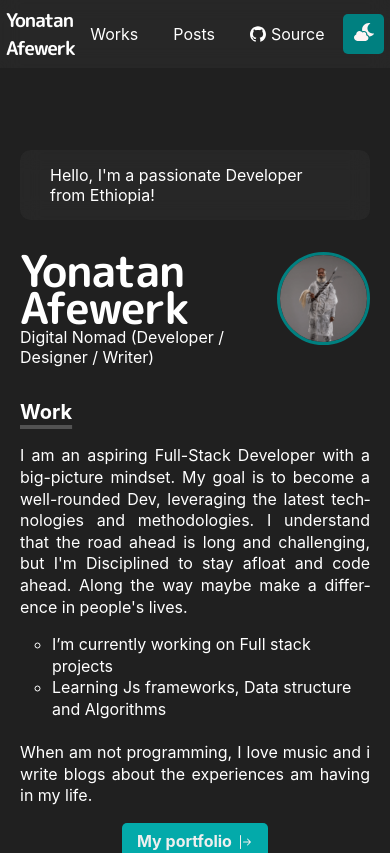
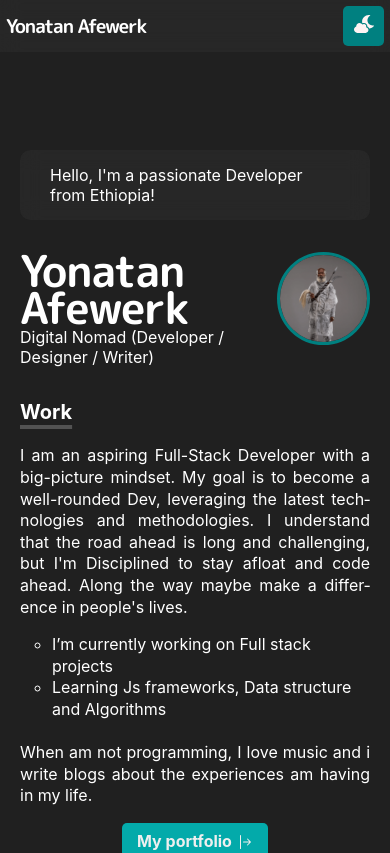
Before and after one commit to Yehonatal/portfolio_v2, a React (Vite) app: page / in a window 390 px wide. Shown: the top 853 px of the page. Built offline with nearby package versions, Linux system fonts and the light colour scheme.

Commit message:
hide nav on mobile

```diff
--- a/src/component/Header.tsx
+++ b/src/component/Header.tsx
@@ -11,7 +11,7 @@ function Header() {
                         <h3>Yonatan Afewerk</h3>
                     </a>
                 </div>
-                <nav>
+                <nav className="hide_mobile">
                     <li>
                         <a href="#">Works</a>
                     </li>
--- a/src/style/header.css
+++ b/src/style/header.css
@@ -73,3 +73,9 @@ nav li a:hover {
 .switch:hover {
     background-color: rgb(2, 85, 85);
 }
+
+@media (max-width: 768px) {
+    .hide_mobile {
+        display: none;
+    }
+}
```
